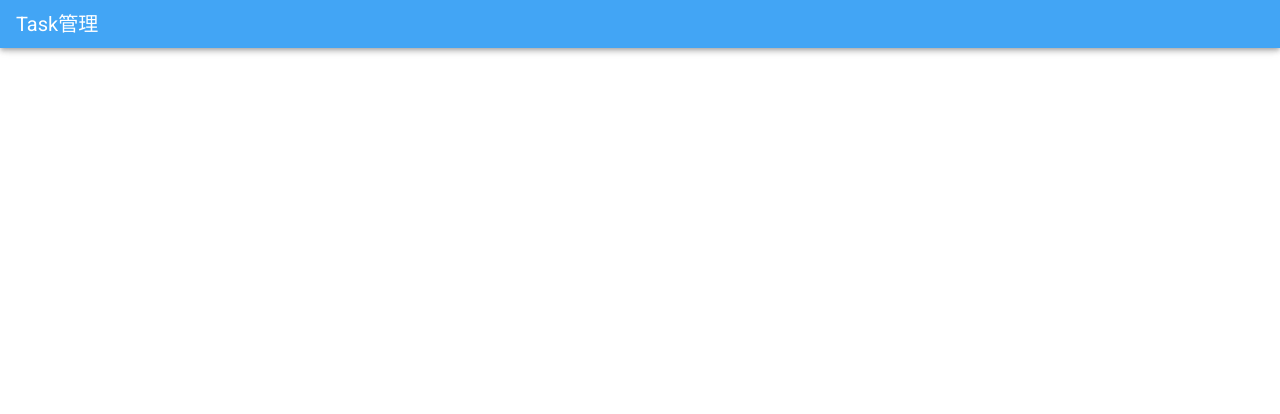
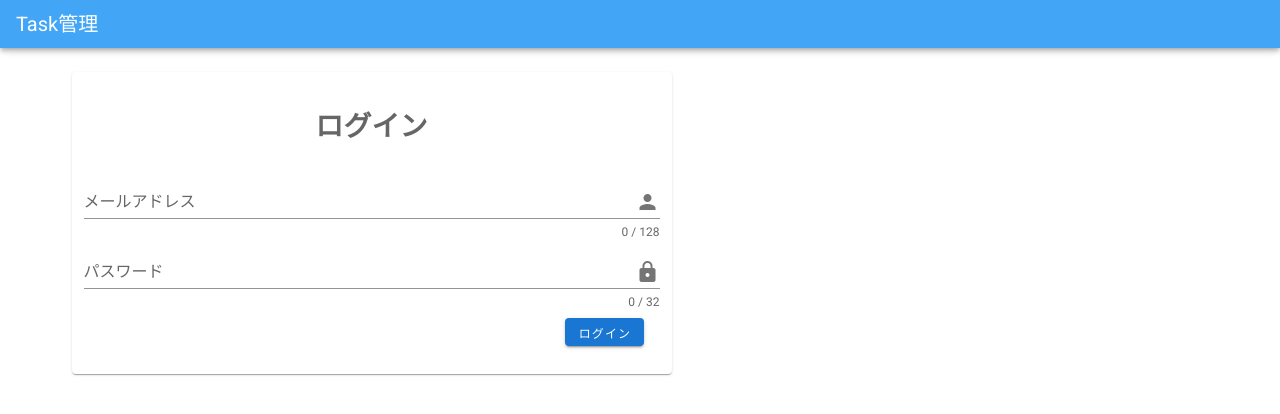
Before and after one commit to keita-hino/kanban_front, a Vue app: page /#/login in a window 1280 px wide. Shown: the top 414 px of the page. Built offline with nearby package versions, Linux system fonts and the light colour scheme.

Commit message:
ログインの途中

```diff
--- /dev/null
+++ b/src/components/login.vue
@@ -0,0 +1,46 @@
+<template>
+  <v-content>
+    <v-container>
+
+      <v-card
+        class="elevation-1 pa-3 login-card"
+        max-width="600"
+      >
+        <v-card-text>
+        <div class="layout column align-center">
+          <h1 class="flex my-4">ログイン</h1>
+        </div>
+        </v-card-text>
+
+        <v-form ref="loginForm">
+          <v-text-field
+            append-icon="person"
+            name="login"
+            label="メールアドレス"
+            type="text"
+            :counter="128"
+            required
+          ></v-text-field>
+          <v-text-field
+            append-icon="lock"
+            name="password"
+            label="パスワード"
+            id="password"
+            type="password"
+            :counter="32"
+            required
+          ></v-text-field>
+        </v-form>
+        <v-card-actions class="pt-0">
+          <v-spacer></v-spacer>
+          <div class="my-2 pr-2">
+            <v-btn small color="primary">ログイン</v-btn>
+          </div>
+        </v-card-actions>
+
+      </v-card>
+
+
+    </v-container>
+  </v-content>
+</template>
--- a/src/main.js
+++ b/src/main.js
@@ -4,6 +4,7 @@ import axios from 'axios'
 import VueAxios from 'vue-axios'
 import vuetify from './plugins/vuetify';
 import router from './plugins/router';
+import vuex from './store/index'
 
 Vue.config.productionTip = false
 Vue.use(VueAxios, axios)
@@ -12,5 +13,6 @@ new Vue({
   vuetify,
   router,
   axios,
+  vuex,
   render: h => h(App)
 }).$mount('#app')
--- a/src/plugins/router.js
+++ b/src/plugins/router.js
@@ -1,6 +1,7 @@
 import Vue from 'vue'
 import VueRouter from 'vue-router';
 import Tasks from '../pages/tasks/Index.vue'
+import Login from '../components/login.vue'
 
 Vue.use(VueRouter);
 
@@ -9,7 +10,12 @@ const routes = [
     path: '/',
     component: Tasks,
     name: 'Tasks'
-  }
+  },
+  {
+    path: '/login',
+    component: Login,
+    name: 'Login'
+  },
 ];
 
 export default new VueRouter({ routes });
--- /dev/null
+++ b/src/store/auth.js
@@ -0,0 +1,15 @@
+export default {
+  namespaced: true,
+  state: {
+    uid: null
+  },
+  mutations: {
+    login: function (state, data) {
+      state.uid = data.uid;
+    },
+    logout: function (state) {
+      state.uid = null;
+    },
+  },
+
+}
--- /dev/null
+++ b/src/store/index.js
@@ -0,0 +1,19 @@
+import Vue from 'vue';
+import Vuex from 'vuex';
+import VuexPersistedstate from "vuex-persistedstate";
+import auth from './auth';
+
+Vue.use(Vuex);
+
+export default new Vuex.Store({
+  modules: {
+    auth: auth,
+  },
+  plugins: [
+    VuexPersistedstate({
+      key: 'SixbrainApp',
+      paths: ['auth'],
+      storage: window.localStorage
+    }),
+  ]
+})
```
